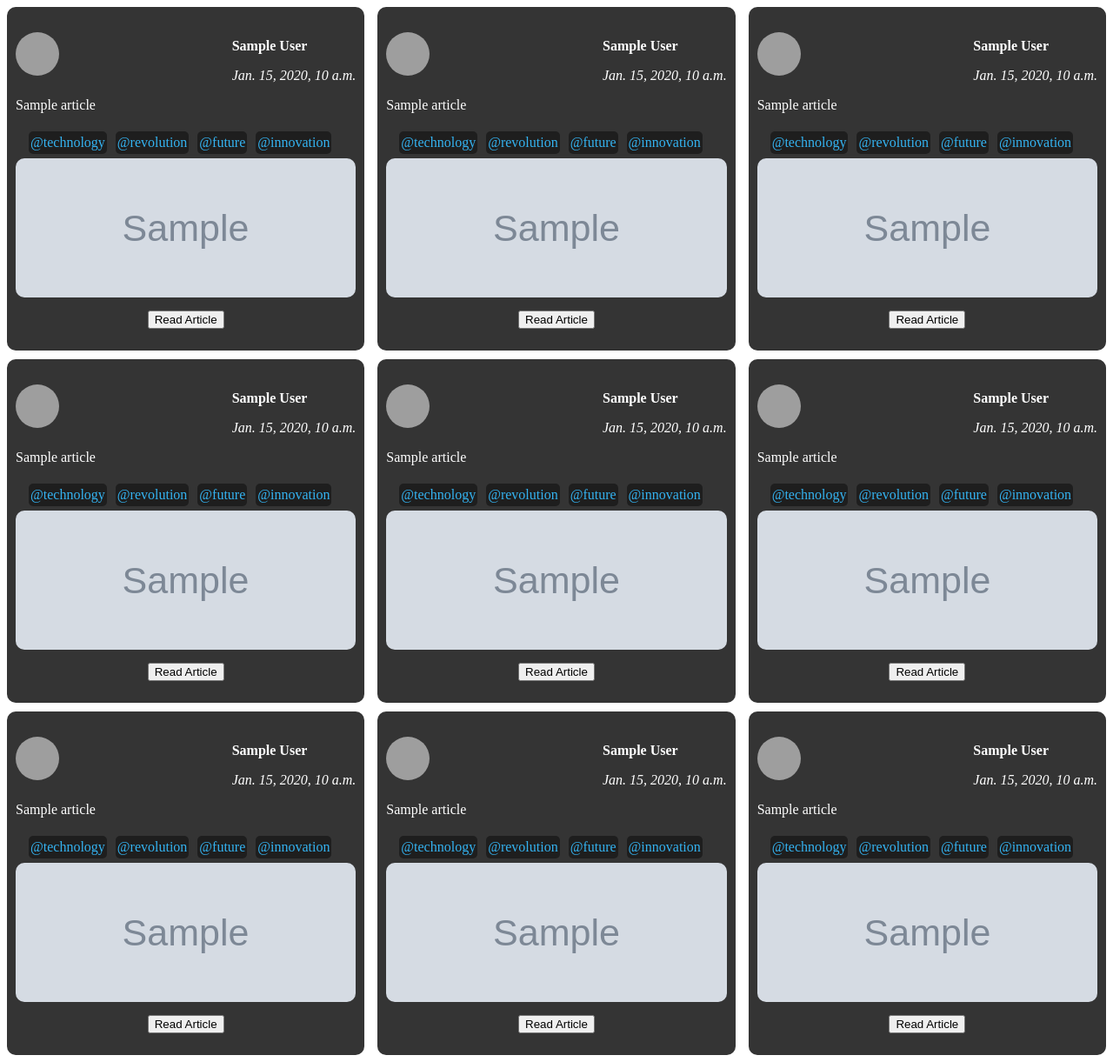
After one commit to Isa8205/Insight, a Django app: template main/templates/testing.html in a window 1280 px wide. The commit adds this page. Shown: the whole page at 87% size. Run offline with Django 3.2, Linux system fonts and the light colour scheme; the template is opened without the code that fills it: most values are stand-ins (such as "Sample title", 1, 10 or a date in 2020); grey boxes marked "Sample" are stand-in pictures; grey boxes are pictures that could not be loaded.

```diff
--- a/main/forms.py
+++ b/main/forms.py
@@ -27,4 +27,4 @@ class UserLoginForm(AuthenticationForm):
 class ArticleForm(forms.ModelForm):
     class Meta:
         model = Articles
-        fields = ['author', 'title', 'content']
+        fields = ['title', 'content', 'cover_image']
--- a/main/models.py
+++ b/main/models.py
@@ -33,6 +33,10 @@ class Articles(models.Model):
     author = models.CharField(max_length=100, null=False)
     title = models.CharField(max_length=100, null=False)
     content = models.TextField(null=False)
+    published = models.BooleanField(default=False)
+    views = models.IntegerField(default=0)
+    cover_image = models.FileField(upload_to='Articles/cover_images/', null=True)
+    content_images  = models.FileField(upload_to='Articles/content_images/', null=True)
     created_at = models.DateTimeField(auto_now_add=True)
     updated_at = models.DateTimeField(auto_now=True)
 
--- /dev/null
+++ b/main/templates/testing.html
@@ -0,0 +1,415 @@
+<!DOCTYPE html>
+<html lang="en">
+<head>
+    <meta charset="UTF-8">
+    <meta name="viewport" content="width=device-width, initial-scale=1.0">
+    <title>Tests</title>
+
+    <style>
+        .grid {
+            display: grid;
+            grid-template-columns: repeat(auto-fit, minmax(350px, 1fr));
+            row-gap: 10px;
+            column-gap: 15px;
+        }
+
+        .card {
+            color: white;
+            border-radius: 10px;
+        }
+
+        .card-body {
+            background-color: rgba(0, 0, 0, 0.795);
+            border-radius: 10px;
+            padding: 10px;
+        }
+
+        .top {
+            display:  flex;
+            justify-content: space-between;
+            align-items: center;
+            margin-block: 10px;
+        }
+
+        .top img {
+            height: 50px;
+            width: 50px;
+            border-radius: 50%;
+            object-fit: cover;
+        }
+
+        .content-body .hashtags {
+            color: #34B3F1;
+        }
+
+        .content-body .hashtags ul {
+            margin: 0;
+            padding-block: 5px;
+            padding-inline: 10px;
+            list-style: none;
+            display: flex;
+            align-items: center;
+            justify-content: start;
+        }
+
+        .content-body .hashtags ul li {
+            background-color: rgba(0, 0, 0, 0.425);
+            padding-block: 4px;
+            padding-inline: 2px;
+            border-radius: 5px;
+            margin-inline: 5px;
+            cursor: pointer;
+        }
+
+        .content-body .hashtags ul li:hover {
+            color: #2b95ca;
+        }
+
+        .cover-img {
+            width: 100%;
+            height: 10em;
+        }
+
+        .cover-img img {
+            width: 100%;
+            height: 100%;
+            object-fit: cover;
+            border-radius: 10px;
+        }
+
+        .action-btn {
+            display: flex;
+            justify-content: center;
+            align-items: center;
+            padding-block: 15px;
+            padding-inline: 20px;
+        }
+    </style>
+</head>
+<body>
+    <div class="grid">
+        <div class="card">
+
+            <div class="card-body">
+
+                <div class="top">
+                    <img src="{{ MEDIA_URL }}{{ article.profile_name }}" alt="{{ article.author }}">
+                    <div class="profile-info">
+                        <p><b>{{ article.author }}</b></p>
+                        <i>{{ article.created_at }}</i>
+                    </div>
+                </div>
+
+                <div class="content-body">
+                    <p class="title">{{ article.title }}</p>
+                    <div class="hashtags">
+                        <ul>
+                            <li>@technology</li>
+                            <li>@revolution</li>
+                            <li>@future</li>
+                            <li>@innovation</li>
+                        </ul>
+                    </div>
+                </div>
+
+                <div class="cover-img">
+                    <img src="{{ MEDIA_URL }}{{ article.cover_image }}" alt="cover image">
+                </div>
+
+                <div class="action-btn">
+                    <a href="{% url 'page'  article.id %}"><button class="btn">Read Article</button></a>
+                </div>
+
+            </div>
+
+        </div>
+        <div class="card">
+
+            <div class="card-body">
+
+                <div class="top">
+                    <img src="{{ MEDIA_URL }}{{ article.profile_name }}" alt="{{ article.author }}">
+                    <div class="profile-info">
+                        <p><b>{{ article.author }}</b></p>
+                        <i>{{ article.created_at }}</i>
+                    </div>
+                </div>
+
+                <div class="content-body">
+                    <p class="title">{{ article.title }}</p>
+                    <div class="hashtags">
+                        <ul>
+                            <li>@technology</li>
+                            <li>@revolution</li>
+                            <li>@future</li>
+                            <li>@innovation</li>
+                        </ul>
+                    </div>
+                </div>
+
+                <div class="cover-img">
+                    <img src="{{ MEDIA_URL }}{{ article.cover_image }}" alt="cover image">
+                </div>
+
+                <div class="action-btn">
+                    <a href="{% url 'page'  article.id %}"><button class="btn">Read Article</button></a>
+                </div>
+
+            </div>
+
+        </div>
+
+        <div class="card">
+
+            <div class="card-body">
+
+                <div class="top">
+                    <img src="{{ MEDIA_URL }}{{ article.profile_name }}" alt="{{ article.author }}">
+                    <div class="profile-info">
+                        <p><b>{{ article.author }}</b></p>
+                        <i>{{ article.created_at }}</i>
+                    </div>
+                </div>
+
+                <div class="content-body">
+                    <p class="title">{{ article.title }}</p>
+                    <div class="hashtags">
+                        <ul>
+                            <li>@technology</li>
+                            <li>@revolution</li>
+                            <li>@future</li>
+                            <li>@innovation</li>
+                        </ul>
+                    </div>
+                </div>
+
+                <div class="cover-img">
+                    <img src="{{ MEDIA_URL }}{{ article.cover_image }}" alt="cover image">
+                </div>
+
+                <div class="action-btn">
+                    <a href="{% url 'page'  article.id %}"><button class="btn">Read Article</button></a>
+                </div>
+
+            </div>
+
+        </div>
+
+        <div class="card">
+
+            <div class="card-body">
+
+                <div class="top">
+                    <img src="{{ MEDIA_URL }}{{ article.profile_name }}" alt="{{ article.author }}">
+                    <div class="profile-info">
+                        <p><b>{{ article.author }}</b></p>
+                        <i>{{ article.created_at }}</i>
+                    </div>
+                </div>
+
+                <div class="content-body">
+                    <p class="title">{{ article.title }}</p>
+                    <div class="hashtags">
+                        <ul>
+                            <li>@technology</li>
+                            <li>@revolution</li>
+                            <li>@future</li>
+                            <li>@innovation</li>
+                        </ul>
+                    </div>
+                </div>
+
+                <div class="cover-img">
+                    <img src="{{ MEDIA_URL }}{{ article.cover_image }}" alt="cover image">
+                </div>
+
+                <div class="action-btn">
+                    <a href="{% url 'page'  article.id %}"><button class="btn">Read Article</button></a>
+                </div>
+
+            </div>
+
+        </div>
+
+        <div class="card">
+
+            <div class="card-body">
+
+                <div class="top">
+                    <img src="{{ MEDIA_URL }}{{ article.profile_name }}" alt="{{ article.author }}">
+                    <div class="profile-info">
+                        <p><b>{{ article.author }}</b></p>
+                        <i>{{ article.created_at }}</i>
+                    </div>
+                </div>
+
+                <div class="content-body">
+                    <p class="title">{{ article.title }}</p>
+                    <div class="hashtags">
+                        <ul>
+                            <li>@technology</li>
+                            <li>@revolution</li>
+                            <li>@future</li>
+                            <li>@innovation</li>
+                        </ul>
+                    </div>
+                </div>
+
+                <div class="cover-img">
+                    <img src="{{ MEDIA_URL }}{{ article.cover_image }}" alt="cover image">
+                </div>
+
+                <div class="action-btn">
+                    <a href="{% url 'page'  article.id %}"><button class="btn">Read Article</button></a>
+                </div>
+
+            </div>
+
+        </div>
+
+        <div class="card">
+
+            <div class="card-body">
+
+                <div class="top">
+                    <img src="{{ MEDIA_URL }}{{ article.profile_name }}" alt="{{ article.author }}">
+                    <div class="profile-info">
+                        <p><b>{{ article.author }}</b></p>
+                        <i>{{ article.created_at }}</i>
+                    </div>
+                </div>
+
+                <div class="content-body">
+                    <p class="title">{{ article.title }}</p>
+                    <div class="hashtags">
+                        <ul>
+                            <li>@technology</li>
+                            <li>@revolution</li>
+                            <li>@future</li>
+                            <li>@innovation</li>
+                        </ul>
+                    </div>
+                </div>
+
+                <div class="cover-img">
+                    <img src="{{ MEDIA_URL }}{{ article.cover_image }}" alt="cover image">
+                </div>
+
+                <div class="action-btn">
+                    <a href="{% url 'page'  article.id %}"><button class="btn">Read Article</button></a>
+                </div>
+
+            </div>
+
+        </div>
+
+        <div class="card">
+
+            <div class="card-body">
+
+                <div class="top">
+                    <img src="{{ MEDIA_URL }}{{ article.profile_name }}" alt="{{ article.author }}">
+                    <div class="profile-info">
+                        <p><b>{{ article.author }}</b></p>
+                        <i>{{ article.created_at }}</i>
+                    </div>
+                </div>
+
+                <div class="content-body">
+                    <p class="title">{{ article.title }}</p>
+                    <div class="hashtags">
+                        <ul>
+                            <li>@technology</li>
+                            <li>@revolution</li>
+                            <li>@future</li>
+                            <li>@innovation</li>
+                        </ul>
+                    </div>
+                </div>
+
+                <div class="cover-img">
+                    <img src="{{ MEDIA_URL }}{{ article.cover_image }}" alt="cover image">
+                </div>
+
+                <div class="action-btn">
+                    <a href="{% url 'page'  article.id %}"><button class="btn">Read Article</button></a>
+                </div>
+
+            </div>
+
+        </div>
+
+        <div class="card">
+
+            <div class="card-body">
+
+                <div class="top">
+                    <img src="{{ MEDIA_URL }}{{ article.profile_name }}" alt="{{ article.author }}">
+                    <div class="profile-info">
+                        <p><b>{{ article.author }}</b></p>
+                        <i>{{ article.created_at }}</i>
+                    </div>
+                </div>
+
+                <div class="content-body">
+                    <p class="title">{{ article.title }}</p>
+                    <div class="hashtags">
+                        <ul>
+                            <li>@technology</li>
+                            <li>@revolution</li>
+                            <li>@future</li>
+                            <li>@innovation</li>
+                        </ul>
+                    </div>
+                </div>
+
+                <div class="cover-img">
+                    <img src="{{ MEDIA_URL }}{{ article.cover_image }}" alt="cover image">
+                </div>
+
+                <div class="action-btn">
+                    <a href="{% url 'page'  article.id %}"><button class="btn">Read Article</button></a>
+                </div>
+
+            </div>
+
+        </div>
+
+        <div class="card">
+
+            <div class="card-body">
+
+                <div class="top">
+                    <img src="{{ MEDIA_URL }}{{ article.profile_name }}" alt="{{ article.author }}">
+                    <div class="profile-info">
+                        <p><b>{{ article.author }}</b></p>
+                        <i>{{ article.created_at }}</i>
+                    </div>
+                </div>
+
+                <div class="content-body">
+                    <p class="title">{{ article.title }}</p>
+                    <div class="hashtags">
+                        <ul>
+                            <li>@technology</li>
+                            <li>@revolution</li>
+                            <li>@future</li>
+                            <li>@innovation</li>
+                        </ul>
+                    </div>
+                </div>
+
+                <div class="cover-img">
+                    <img src="{{ MEDIA_URL }}{{ article.cover_image }}" alt="cover image">
+                </div>
+
+                <div class="action-btn">
+                    <a href="{% url 'page'  article.id %}"><button class="btn">Read Article</button></a>
+                </div>
+
+            </div>
+
+        </div>
+    </div>
+</body>
+</html>
```
Also changed, not shown: main/templates/index.html (+28 -58 lines), main/templates/login.html (+9 -3 lines), main/templates/signup.html (+8 -1 lines), main/templates/upload.html (+11 -5 lines), main/views.py (+13 -7 lines), db.sqlite3, main/migrations/0006_articles_content_images_articles_cover_image_and_more.py (added), main/static/images/waves.svg, media/Articles/cover_images/Hacker_Wallpaper_4K_Hd_For_Pc_Gallery.jpg (added), media/Articles/cover_images/hero1.jpg (added).
